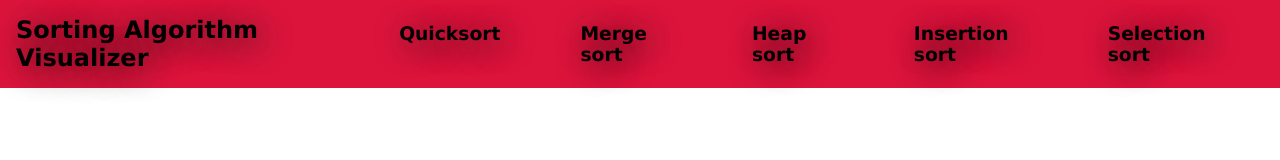
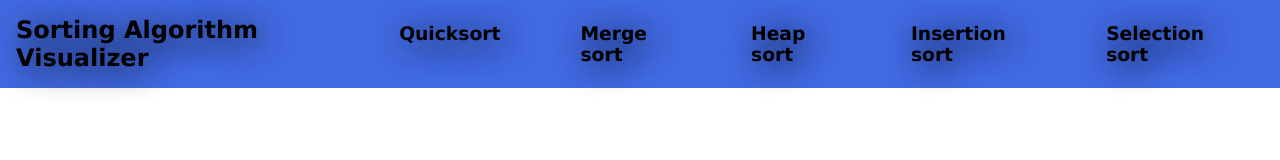
Before and after one commit to Drewpayton/Sorting-Visualizer, a website: page public/index.html in a window 1280 px wide. Drawn offline with Linux system fonts and the light colour scheme.

Commit message:
changing some css with the nav bar and adding the placeholders for the sorting algorithms

```diff
--- a/public/index.html
+++ b/public/index.html
@@ -12,11 +12,21 @@
     <nav>
         <h1>Sorting Algorithm Visualizer</h1>
         <div class="nav-container">
-            <h3>Quicksort</h3>
-            <h3>Merge sort</h3>
-            <h3>Heap sort</h3>
-            <h3>Insertion sort</h3>
-            <h3>Selection sort</h3>
+            <a href="#">
+                <h3>Quicksort</h3>
+            </a>
+            <a href="#">
+                <h3>Merge sort</h3>
+            </a>
+            <a href="#">
+                <h3>Heap sort</h3>
+            </a>
+            <a href="#">
+                <h3>Insertion sort</h3>
+            </a>
+            <a href="#">
+                <h3>Selection sort</h3>
+            </a>
         </div>
     </nav>
 
--- a/public/style.css
+++ b/public/style.css
@@ -7,12 +7,16 @@
 nav{
     display: flex;
     justify-content: space-evenly;
-    background-color: crimson;
+    background-color: royalblue;
     padding: 1rem;
     align-items: center;
     text-shadow: 5px 5px 30px rgb(27, 27, 27);
 }
 
+nav a {
+    text-decoration: none;
+    color: inherit;
+}
 nav .nav-container {
     display: flex;
 
```
